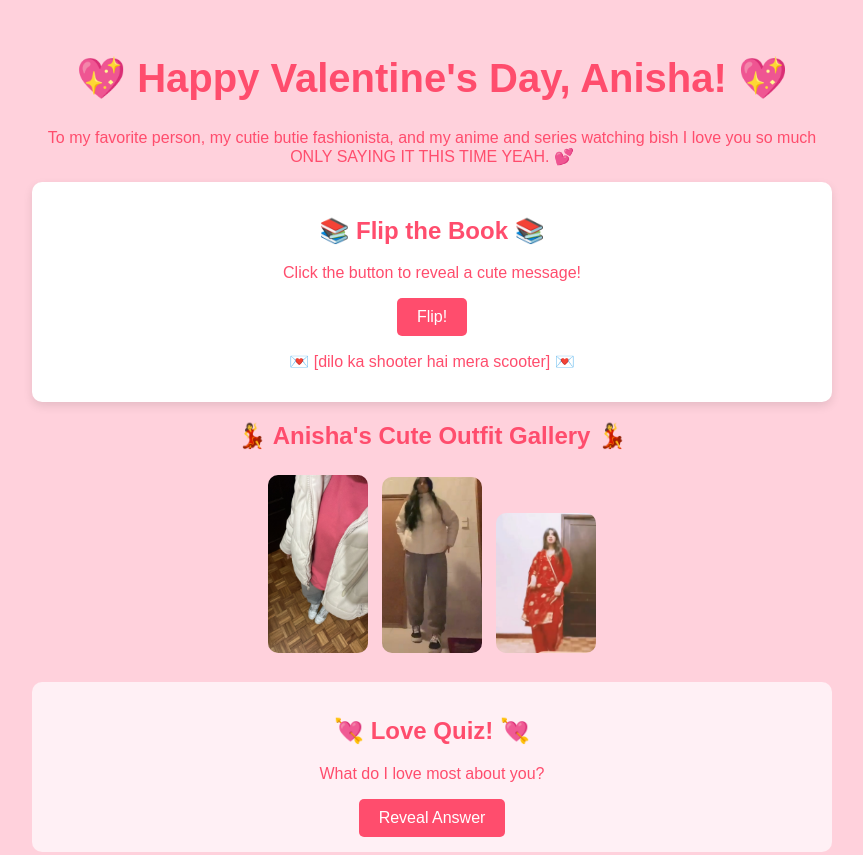
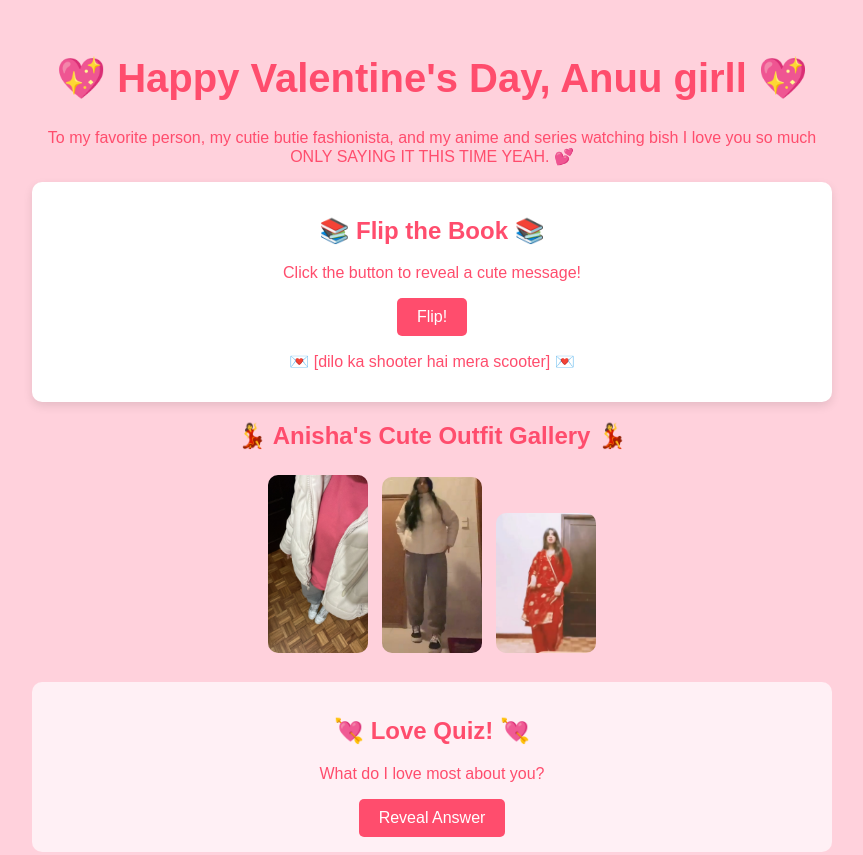
Before and after one commit to lychee333/ForMyAnisha, a plain HTML site: page index.html in a window 1280 px wide. Shown: the top 855 px of the page, without its empty margins (208-1071 px from the left). Drawn offline with Linux system fonts and the light colour scheme.

Commit message:
Update index.html

```diff
--- a/index.html
+++ b/index.html
@@ -58,7 +58,7 @@
 <body>
 
     <div class="container">
-        <h1>💖 Happy Valentine's Day, Anisha! 💖</h1>
+        <h1>💖 Happy Valentine's Day, Anuu girll 💖</h1>
         <p>To my favorite person, my cutie butie fashionista, and my anime and series watching bish I love you so much ONLY SAYING IT THIS TIME YEAH. 💕</p>
 
         <div class="love-note">
```
